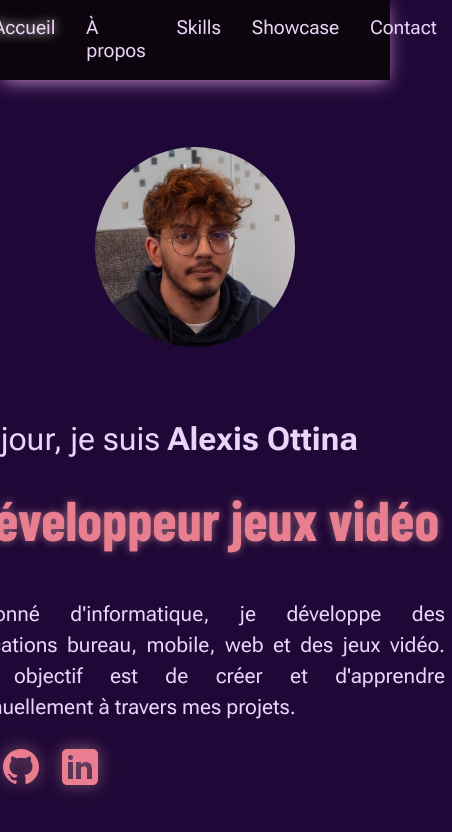
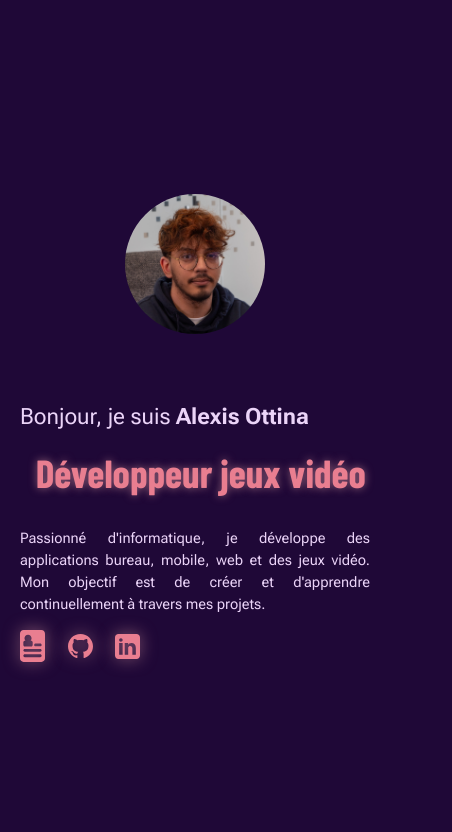
Before and after one commit to masterDev95/portfolio, a plain HTML site: page index.html in a window 390 px wide. Shown: the whole page, 452 px wide, since content can reach past the window. Drawn offline with nearby package versions, Linux system fonts and the light colour scheme; a web font is replaced by a local one.

Commit message:
Nice media queries

```diff
--- a/styles/global.css
+++ b/styles/global.css
@@ -9,6 +9,8 @@
     --accent-color-neon-color: #ffb3b380;
     --accent-color-neon-shadow: 0px 0px 8px var(--accent-color-neon-color);
     --current-page-shadow: 0px 0px 12px hsl(278, 72%, 99%);
+    --main-padding: 1.25em;
+
 }
 
 html {
@@ -22,6 +24,8 @@ body {
     padding: 0;
     height: 100%;
     font-family: 'Roboto Flex', Helvetica, sans-serif;
+    display: grid;
+    grid-template-rows: auto 1fr;
 }
 
 header {
@@ -34,7 +38,7 @@ header {
 }
 
 main {
-    height: calc(100% - var(--header-height));
+    padding: var(--main-padding);
 }
 
 #nav-list {
@@ -65,3 +69,17 @@ main {
 a {
     text-decoration: none;
 }
+
+@media screen and (max-width: 540px){
+    body {
+        grid-template-rows: initial;
+    }
+
+    header {
+        display: none;
+    }
+
+    main {
+        height: calc(100% - var(--main-padding) * 2);
+    }
+}
--- a/styles/home.css
+++ b/styles/home.css
@@ -1,12 +1,28 @@
 :root {
+    --title-easing-function: cubic-bezier(0.45, 0, 0.55, 1);
+
+    --mobile-scale-factor: .7;
+
+    --greeting-font-size: 2em;
+    --mobile-greeting-font-size: calc(var(--greeting-font-size) * var(--mobile-scale-factor));
+
+    --title-indent: .4em;
+    --title-font-size: 3.5em;
+    --mobile-title-font-size: calc(var(--title-font-size) * var(--mobile-scale-factor));
+
+    --intro-line-height: 1.5em;
+    --intro-font-size: 1.3em;
+    --mobile-intro-font-size: calc(var(--intro-font-size) * var(--mobile-scale-factor));
+
+    --image-size: 200px;
+    --mobile-image-size: calc(var(--image-size) * var(--mobile-scale-factor));
+
     --social-links-icon-size: 36px;
-    --title-easing-function: cubic-bezier(0.45, 0, 0.55, 1);
+    --mobile-social-links-icon-size: calc(var(--social-links-icon-size) * var(--mobile-scale-factor));
 }
 
 #accueil {
-    display: flex;
-    flex-direction: column;
-    justify-content: center;
+    display: grid;
     height: 100%;
 }
 
@@ -17,6 +33,7 @@
     flex-wrap: wrap;
     row-gap: 40px;
     column-gap: 64px;
+    margin: auto;
 }
 
 .hero-text {
@@ -25,13 +42,13 @@
 }
 
 .hero-greeting {
-    font-size: 2em;
+    font-size: var(--greeting-font-size);
     line-height: 0;
 }
 
 .hero-title {
-    text-indent: .4em;
-    font-size: 3.5em;
+    text-indent: var(--title-indent);
+    font-size: var(--title-font-size);
     font-weight: bold;
     transition-property: opacity, transform;
     transition-duration: 250ms;
@@ -48,13 +65,12 @@
 
 .hero-intro {
     text-align: justify;
-    line-height: 1.5em;
-    font-size: 1.3em;
+    line-height: var(--intro-line-height);
+    font-size: var(--intro-font-size);
 }
 
 .hero-image > img {
-    width: 200px;
-    height: 200px;
+    width: var(--image-size);
     object-fit: cover;
     object-position: center;
     border-radius: 50%;
@@ -78,3 +94,30 @@
     color: var(--accent-color);
     filter: drop-shadow(var(--accent-color-neon-shadow));
 }
+
+@media screen and (max-width: 540px) {
+    .hero-image > img {
+        width: var(--mobile-image-size);
+    }
+
+    .hero-text {
+        width: 100%;
+        min-width: initial;
+    }
+
+    .hero-greeting {
+        font-size: var(--mobile-greeting-font-size);
+    }
+
+    .hero-title {
+        font-size: var(--mobile-title-font-size);
+    }
+
+    .hero-intro {
+        font-size: var(--mobile-intro-font-size);
+    }
+
+    .social-links > a > img {
+        width: var(--mobile-social-links-icon-size);
+    }
+}
```
